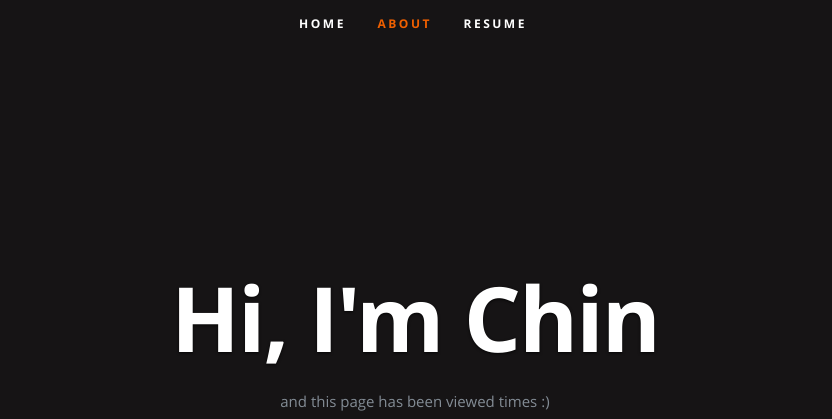
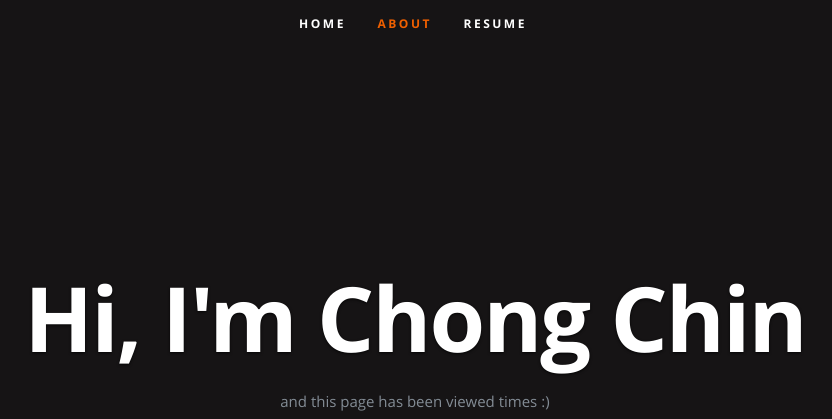
Before and after one commit to heyitschongchin/azure-resume, a plain HTML site: page frontend/index.html in a window 1280 px wide. Shown: the top 419 px of the page, without its empty margins (227-1059 px from the left). Drawn offline with nearby package versions, Linux system fonts and the light colour scheme; no server answers.

Commit message:
Update HTML

```diff
--- a/frontend/index.html
+++ b/frontend/index.html
@@ -54,7 +54,7 @@
 
       <div class="row banner">
          <div class="banner-text">
-            <h1 class="responsive-headline">Hi, I'm Chin</h1>
+            <h1 class="responsive-headline">Hi, I'm Chong Chin</h1>
 
             <p>and this page has been viewed <a id="counter"></a> times :) </p>
             <ul class="social">
```
